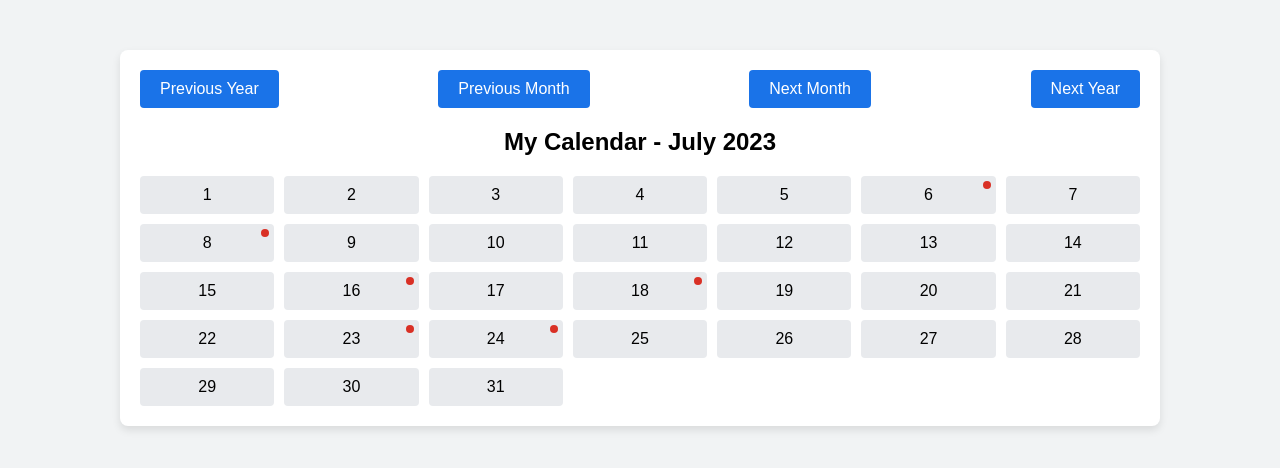
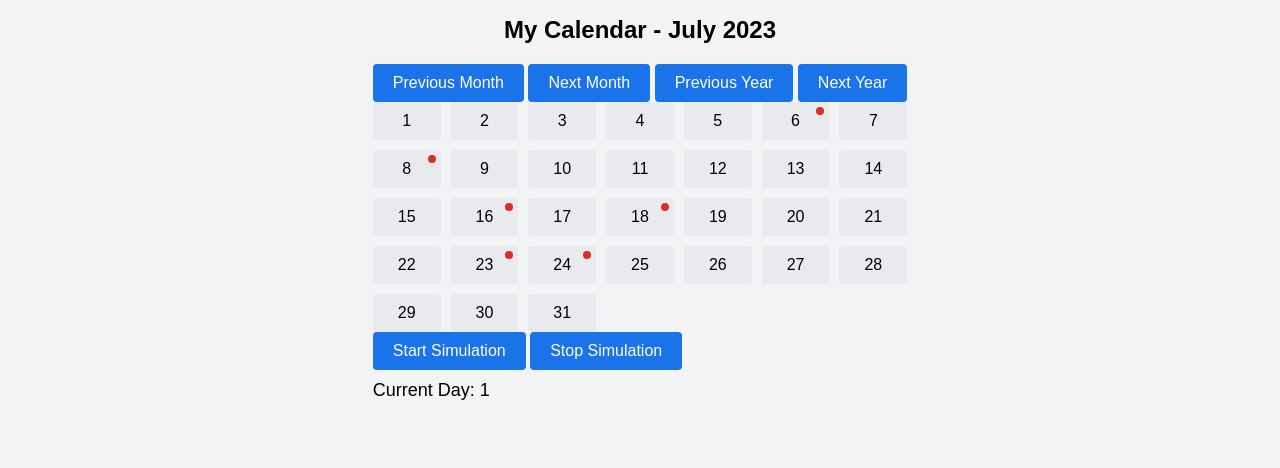
Before and after one commit to 2knek/LiveCalendar, a plain HTML site: page calendar/index.html in a window 1280 px wide. Drawn offline with Linux system fonts and the light colour scheme.

Commit message:
index.html

```diff
--- a/calendar/index.html
+++ b/calendar/index.html
@@ -3,19 +3,27 @@
 <head>
     <meta charset="UTF-8">
     <meta name="viewport" content="width=device-width, initial-scale=1.0">
+    <title>Calendar</title>
     <link rel="stylesheet" href="style.css">
-    <title>My Calendar</title>
 </head>
 <body>
-    <div id="calendar-container">
-        <div id="controls">
-            <button onclick="previousYear()">Previous Year</button>
+    <div class="calendar-container">
+        <h1 id="month-year">My Calendar</h1>
+        <div class="controls">
             <button onclick="previousMonth()">Previous Month</button>
             <button onclick="nextMonth()">Next Month</button>
+            <button onclick="previousYear()">Previous Year</button>
             <button onclick="nextYear()">Next Year</button>
         </div>
-        <div id="month-year"></div>
         <div class="days"></div>
+        <div class="simulation-controls">
+            <button onclick="simulateDays()">Start Simulation</button>
+            <button onclick="stopSimulation()">Stop Simulation</button>
+        </div>
+        <div>
+            <p id="current-day">Current Day: 1</p>
+            <p id="current-event"></p>
+        </div>
     </div>
     <script src="script.js"></script>
 </body>
```
